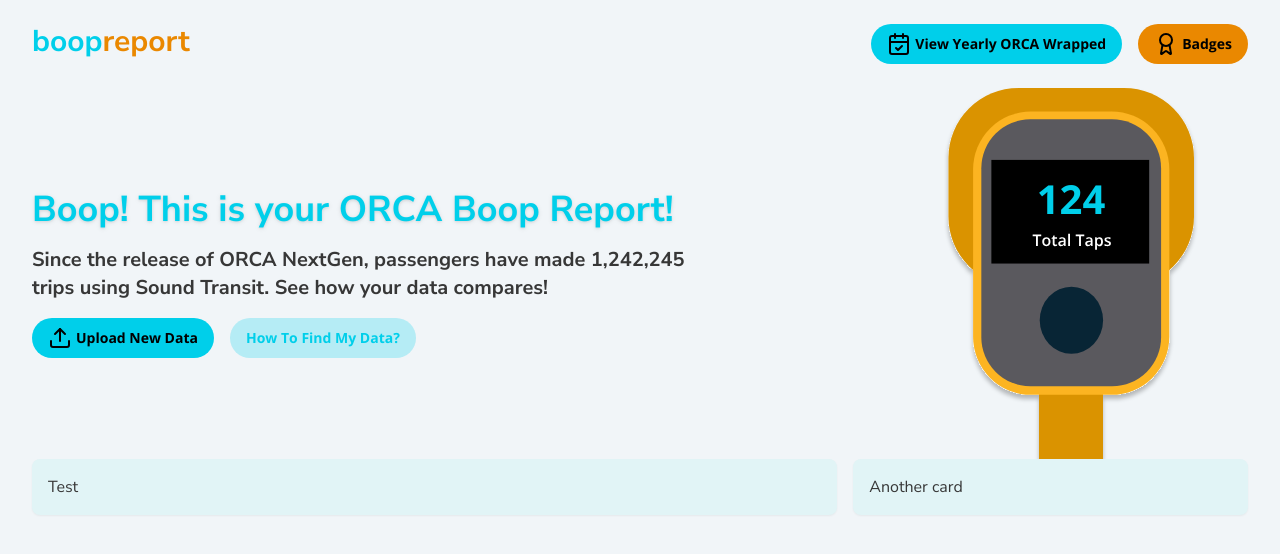
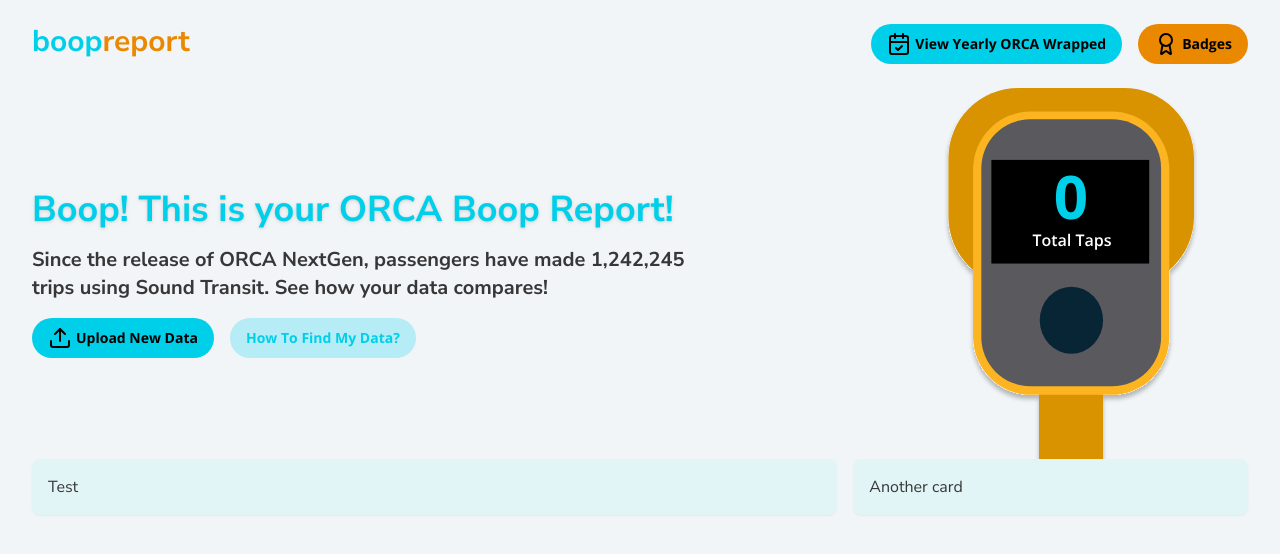
Before and after one commit to danielhep/boop-report, a Next.js app: page / in a window 1280 px wide. Shown: the top 554 px of the page. Built offline with nearby package versions, Linux system fonts and the light colour scheme.

Commit message:
put real number on orca reader

```diff
--- a/components/OrcaReader.tsx
+++ b/components/OrcaReader.tsx
@@ -1,10 +1,14 @@
+"use client";
+
+import { useHydratedOrcaStore } from "@/lib/store/orcaStore";
 import React from "react";
 
-const OrcaReader = ({ number }: { number: number }) => {
+const OrcaReader = () => {
+	const totalTaps = useHydratedOrcaStore((state) => state.processedStats?.aggregateExtraData.totalTaps);
 	// Validate number is between 1-4 digits
 	const validNumber = Math.max(
 		0,
-		Math.min(9999, Math.floor(Number(number) || 0)),
+		Math.min(9999, Math.floor(Number(totalTaps) || 0)),
 	);
 
 	// Calculate font size based on number of digits
--- a/components/TopSection.tsx
+++ b/components/TopSection.tsx
@@ -1,6 +1,6 @@
-import { Upload } from "lucide-react";
 import OrcaReader from "./OrcaReader";
 import UploadButton from "./UploadButton";
+import { useHydratedOrcaStore } from "@/lib/store/orcaStore";
 
 export default function TopSection() {
 	return (
@@ -20,7 +20,7 @@
 					</button>
 				</div>
 			</div>
-			<OrcaReader number={124} />
+			<OrcaReader/>
 		</div>
 	);
 }
--- a/orca_lib/processingUtils.ts
+++ b/orca_lib/processingUtils.ts
@@ -231,10 +231,13 @@
 function generateExtraDataObject(data: ProcessedOrcaRow[]): ExtraDataType {
 	const trips = findTripsFromTaps(data);
 
-	const interval = trips.length > 0 ? {
+	const interval =
+		trips.length > 0
+			? {
 					start: trips[0].boarding.time,
 					end: trips[trips.length - 1].boarding.time,
-	} : { start: new Date(), end: new Date() }; // Default interval if no trips
+				}
+			: { start: new Date(), end: new Date() }; // Default interval if no trips
 
 	return {
 		routeOccurrences: routeOccurrences(trips.map((t) => t.boarding)),
@@ -246,6 +249,7 @@
 			missing: trips.filter((t) => t.isMissingTapOff).length,
 		},
 		linkStats: linkStats(trips),
+		totalTaps: data.length,
 	};
 }
 
@@ -352,8 +356,14 @@
 			}, []),
 	};
 
+	const totalTaps = extraDataObjects.reduce(
+		(prev, cur) => prev + cur.totalTaps,
+		0,
+	);
+
 	return {
 		routeOccurrences,
+		totalTaps,
 		agencyOccurrences,
 		ridesByDate,
 		trips,
--- a/orca_lib/types.ts
+++ b/orca_lib/types.ts
@@ -86,6 +86,7 @@
     expected: number;
     missing: number;
   };
+  totalTaps: number;
   linkStats: LinkStats;
 }
 
```
Lines whose indentation alone changed are shown as unchanged.
